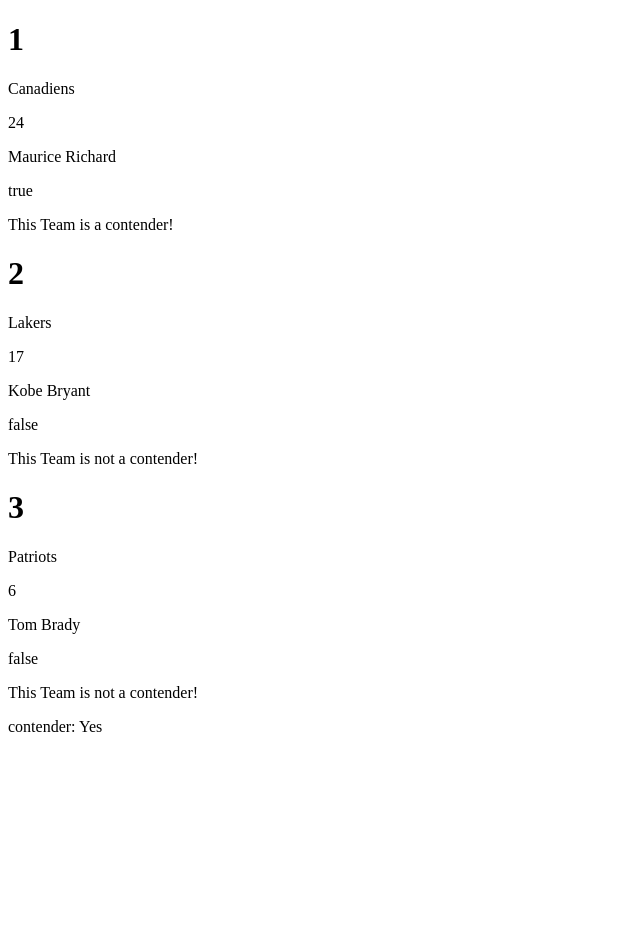
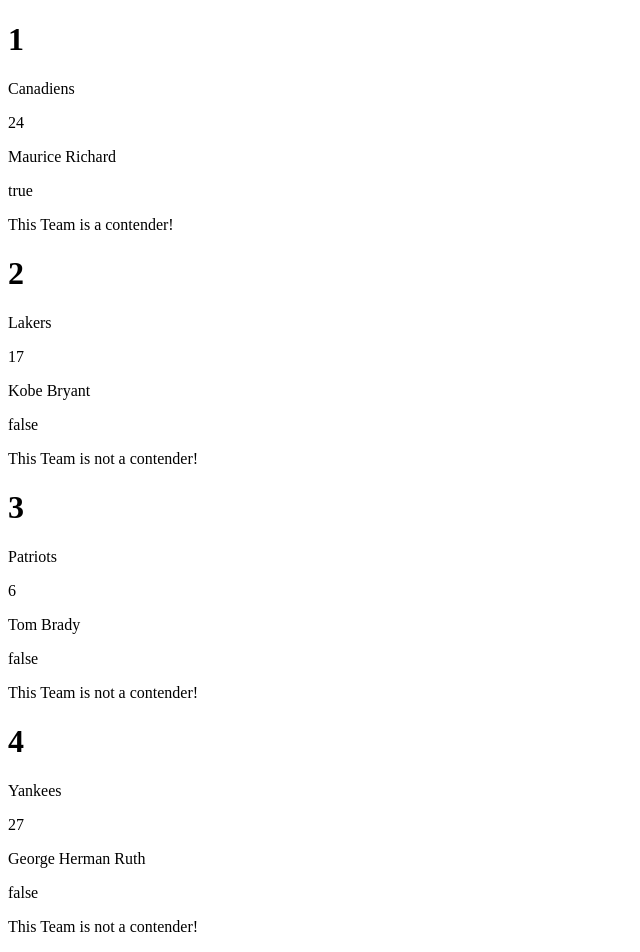
Before and after one commit to 11Lenny/-Leintzky-Sonthonax-Learning-AngularF26-, an Angular app: page / in a window 1280 px wide. Shown: the top 952 px of the page, without its empty margins (0-640 px from the left). Before the commit the page ends 800 px from the top, so only its background shows below. Built offline with nearby package versions, Linux system fonts and the light colour scheme.

Commit message:
Created content lists

```diff
--- a/src/app/app.html
+++ b/src/app/app.html
@@ -1,3 +1,4 @@
+
 @for (team of teamList ; track team.name){
   <h1>{{team.team}}</h1>
   <p>{{team.name}}</p>
@@ -13,8 +14,10 @@
     @case (false){
       <p>This Team is not a contender!</p>
     }
+
   }
 }
+
 @empty {"nothing to display"}
 
 <!--TODO complete the if for next week -->
@@ -24,3 +27,5 @@
 } @else {
   contender: No
 }
+
+<app-team-list-list></app-team-list-list>
--- a/src/app/app.ts
+++ b/src/app/app.ts
@@ -1,8 +1,9 @@
 import { Component, numberAttribute, signal } from '@angular/core';
 import {Teams} from './Shared/Models/teams';
+import { TeamListList } from './team-list-list/team-list-list';
 
 @Component({
-  imports: [],
+  imports: [TeamListList],
   selector: 'app-root',
   styleUrl: './app.css',
   templateUrl: './app.html',
@@ -10,13 +11,38 @@
 export class App {
   protected readonly title = signal('Leintzky-Sonthonax-Learning-AngularF26');
 
-
-
-     teamList: Teams[]= [
-    { team: 1, name: 'Canadiens', city: 'Montreal', championships: 24, greatestPlayer:'Maurice Richard', contender:true},
-    { team: 2, name: 'Lakers', city: 'Los Angeles', championships: 17, greatestPlayer:'Kobe Bryant', contender:false},
-    { team: 3, name: 'Patriots', city: 'New England', championships: 6, greatestPlayer:'Tom Brady', contender:false},
+  teamList: Teams[] = [
+    {
+      team: 1,
+      name: 'Canadiens',
+      city: 'Montreal',
+      championships: 24,
+      greatestPlayer: 'Maurice Richard',
+      contender: true,
+    },
+    {
+      team: 2,
+      name: 'Lakers',
+      city: 'Los Angeles',
+      championships: 17,
+      greatestPlayer: 'Kobe Bryant',
+      contender: false,
+    },
+    {
+      team: 3,
+      name: 'Patriots',
+      city: 'New England',
+      championships: 6,
+      greatestPlayer: 'Tom Brady',
+      contender: false,
+    },
+    {
+      team: 4,
+      name: 'Yankees',
+      city: 'New York',
+      championships: 27,
+      greatestPlayer: 'George Herman Ruth',
+      contender: false,
+    },
   ];
-
-
 }
--- a/src/app/team-list-list-item/team-list-list-item.ts
+++ b/src/app/team-list-list-item/team-list-list-item.ts
@@ -1,4 +1,5 @@
-import { Component } from '@angular/core';
+import { Component, input } from '@angular/core';
+import { Teams } from '../Shared/Models/teams';
 
 @Component({
   imports: [],
@@ -6,4 +7,4 @@
   styleUrl: './team-list-list-item.css',
   templateUrl: './team-list-list-item.html',
 })
-export class TeamListListItem {}
+export class TeamListListItem {teams = input.required<Teams>();}
--- a/src/app/team-list-list/team-list-list.ts
+++ b/src/app/team-list-list/team-list-list.ts
@@ -1,4 +1,5 @@
 import { Component } from '@angular/core';
+import { Teams } from '../Shared/Models/teams';
 
 @Component({
   imports: [],
@@ -6,4 +7,31 @@
   styleUrl: './team-list-list.css',
   templateUrl: './team-list-list.html',
 })
-export class TeamListList {}
+export class TeamListList {
+  teamList: Teams[] = [
+    {
+      team: 1,
+      name: 'Canadiens',
+      city: 'Montreal',
+      championships: 24,
+      greatestPlayer: 'Maurice Richard',
+      contender: true,
+    },
+    {
+      team: 2,
+      name: 'Lakers',
+      city: 'Los Angeles',
+      championships: 17,
+      greatestPlayer: 'Kobe Bryant',
+      contender: false,
+    },
+    {
+      team: 3,
+      name: 'Patriots',
+      city: 'New England',
+      championships: 6,
+      greatestPlayer: 'Tom Brady',
+      contender: false,
+    },
+  ];
+}
```
